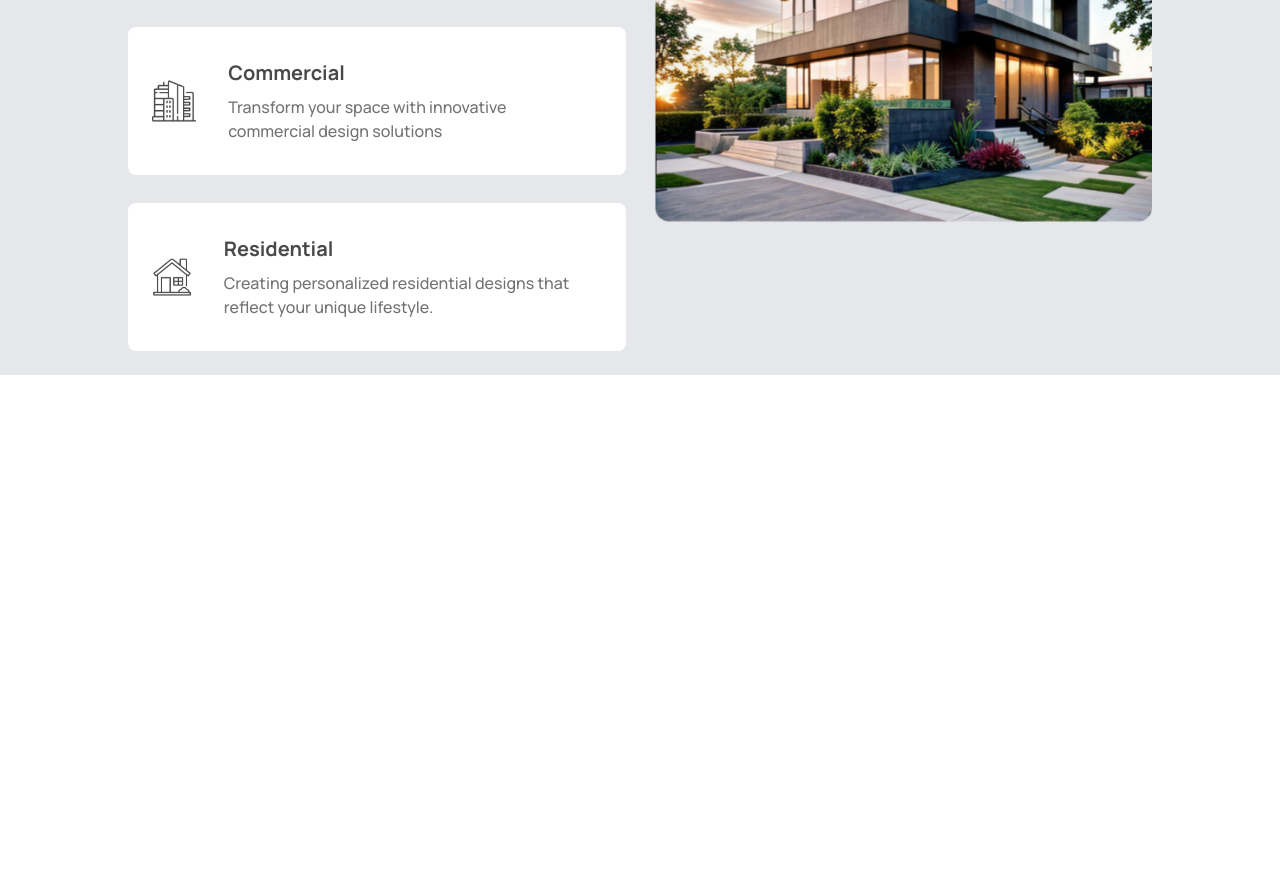
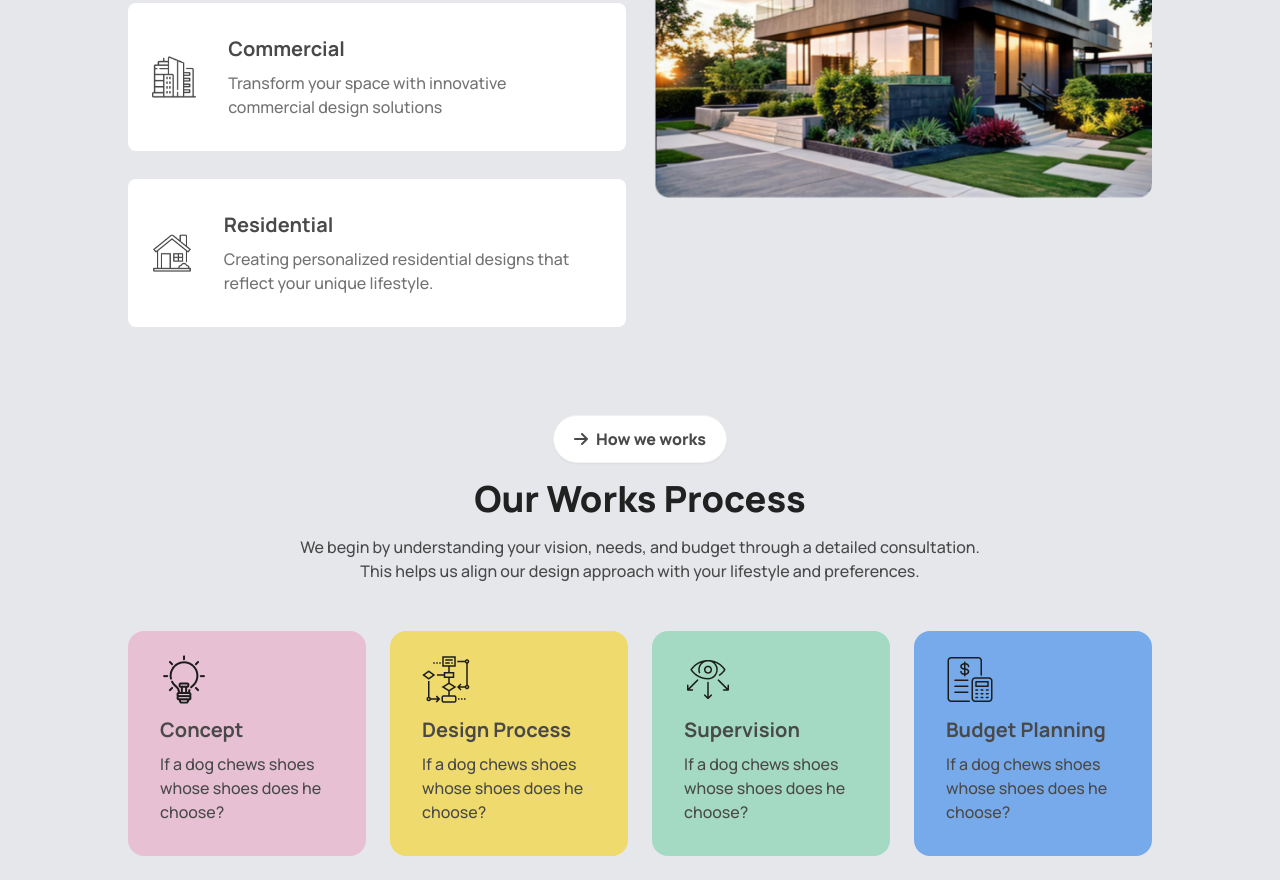
Before and after one commit to EsratAwall/Assignment-3, a plain HTML site: page index.html in a window 1280 px wide. Shown: the part 1111-1991 px from the top of the page. Before the commit the page ends 1486 px from the top, so only its background shows below. Drawn offline with nearby package versions, Linux system fonts and the light colour scheme.

Commit message:
our works section ended

```diff
--- a/index.html
+++ b/index.html
@@ -131,9 +131,9 @@
   <div class="flex justify-center">
     <img src="./assets/banner.png" alt="">
   </div>
-  <div class="space-y-7 lg:w-3/4 flex flex-col mx-auto">
+  <div class="space-y-7 lg:w-2/3 flex flex-col mx-auto">
     <h1 class="lg:text-6xl text-4xl text-black font-extrabold text-center tracking-normal">A barn house of this design has a striking appearance</h1>
-    <p class="text-center text-[#494949] font-semibold">The barn house of this design has a striking appearance, seamlessly blending rustic elements with modern architectural features. Its robust wooden beams and weathered siding evoke traditional barn aesthetics, while large glass panes and clean lines introduce a contemporary touch.</p>
+    <p class="text-center text-[#494949] font-semibold">The barn house of this design has a striking appearance, seamlessly blending rustic elements with modern architectural features. Its robust wooden beams and weathered siding evoke traditional barn aesthetics.</p>
     <div class=" lg:mx-auto flex flex-col justify-center">
     <button class="btn font-extrabold text-lg  bg-[#ABEF5F80] border-1 border-[#ABEF5F] rounded-3xl px-7 flex text-center">View Details<i class="fa-solid fa-arrow-right -rotate-45 bg-[#ABEF5F] rounded-full p-1"></i></button>
     </div>
@@ -182,6 +182,63 @@
         <img src="./assets/Rectangle.png" alt="" class="w-full">
       </div>
     </div>
+    <!-- Our works section start -->
+     <div class="bg-gray-200 pt-14 p-6 lg:px-32">
+      <div class=" flex justify-center"><button class="btn font-extrabold text-base  text-[#494949]  rounded-3xl px-5  text-center bg-white mt-2"><i class="fa-solid fa-arrow-right text-[#494949]"></i>How we works </button></div>
+      <h1 class="text-[#212121] lg:text-4xl text-3xl font-extrabold text-center mt-4">Our Works Process</h1>
+      <p class="text-base text-[#494949] font-medium text-center mx-auto mt-4"> We begin by understanding your vision, needs, and budget through a detailed consultation.<br> This helps us align our design approach with your lifestyle and preferences.</p>
+      <!-- card container -->
+       <div class="grid grid-cols-1 lg:grid-cols-4 lg:mt-12 mt-9 gap-6">
+        <!-- first card -->
+        <div class="card bg-[#E7C1D3]">
+          <div class="mt-6 ms-8 -mb-5">
+            <img
+              src="./assets/concept.png"
+              alt="Shoes" />
+          </div>
+          <div class="card-body">
+            <h2 class="card-title text-[#494949] font-bold  text-xl">Concept</h2>
+            <p class="text-base text-[#494949] font-medium">If a dog chews shoes whose shoes does he choose?</p>
+          </div>
+        </div>
+        <!-- second card -->
+        <div class="card bg-[#EFDA6E]">
+          <div class="mt-6 ms-8 -mb-5">
+            <img
+              src="./assets/flow-chart.png"
+              alt="Shoes" />
+          </div>
+          <div class="card-body">
+            <h2 class="card-title text-[#494949] font-bold  text-xl">Design Process</h2>
+            <p class="text-base text-[#494949] font-medium">If a dog chews shoes whose shoes does he choose?</p>
+          </div>
+        </div>
+        <!-- third card -->
+        <div class="card bg-[#A4DAC3]">
+          <div class="mt-6 ms-8 -mb-5">
+            <img
+              src="./assets/vision.png"
+              alt="Shoes" />
+          </div>
+          <div class="card-body">
+            <h2 class="card-title text-[#494949] font-bold  text-xl">Supervision</h2>
+            <p class="text-base text-[#494949] font-medium">If a dog chews shoes whose shoes does he choose?</p>
+          </div>
+        </div>
+        <!-- fourth card -->
+        <div class="card bg-[#77AAEA]">
+          <div class="mt-6 ms-8 -mb-5">
+            <img
+              src="./assets/budget-planning.png"
+              alt="Shoes" />
+          </div>
+          <div class="card-body">
+            <h2 class="card-title text-[#494949] font-bold  text-xl">Budget Planning</h2>
+            <p class="text-base text-[#494949] font-medium">If a dog chews shoes whose shoes does he choose?</p>
+          </div>
+        </div>
+       </div>
+     </div>
      </section>
     </main>
     <!-- end main section -->
```
